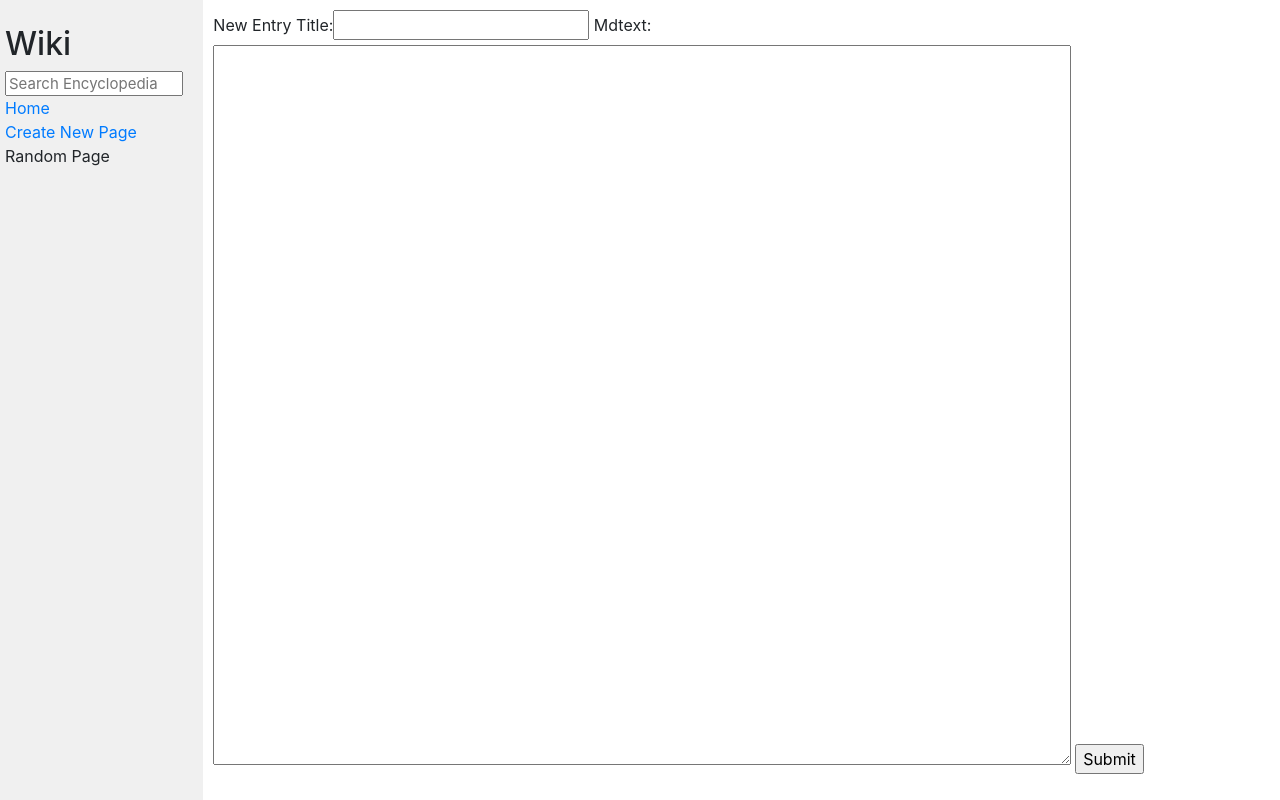
After one commit to terrygouhin/Wiki, a Django app: page /encyclopedia/newentry in a window 1280 px wide. The commit adds this page. Run offline with Django 3.2, Linux system fonts and the light colour scheme; some libraries are stand-ins or nearby versions.

Commit message:
Added code to add a new entry
added code to add new entries - need to make the NewEntry screen prettier - also have issue with encyclopedia namespace being defined twice (possibly related to two lines in the Wiki/urls.py file)

```diff
--- /dev/null
+++ b/encyclopedia/templates/encyclopedia/NewEntry.html
@@ -0,0 +1,14 @@
+{% extends "encyclopedia/layout.html" %}
+
+{% block title %}
+    New Entry
+{% endblock %}
+
+{% block body %}
+	<form action = "{% url 'encyclopedia:newentry' %}" method="post">
+		{% csrf_token %}
+		{{ form }}
+		<input type="submit">
+	</form>
+
+{% endblock %}
--- a/encyclopedia/templates/encyclopedia/entry.html
+++ b/encyclopedia/templates/encyclopedia/entry.html
@@ -1,9 +1,11 @@
 {% extends "encyclopedia/layout.html" %}
 
 {% block title %}
-    {{entry|safe}}
+    {{title|safe}}
 {% endblock %}
 
 {% block body %}
 	{{html|safe}}
+	<p>
+	<a href="{% url 'encyclopedia:index' %}"> Back to TOC </a>
 {% endblock %}
--- a/encyclopedia/templates/encyclopedia/index.html
+++ b/encyclopedia/templates/encyclopedia/index.html
@@ -9,7 +9,7 @@
 
     <ul>
         {% for entry in entries %}
-            <li><a href="{% url 'entry' entry=entry %}" >{{ entry }}</a></li>
+            <li><a href="{% url 'encyclopedia:entry' entry=entry %}">{{ entry }}</a></li>
         {% endfor %}
     </ul>
 
--- a/encyclopedia/templates/encyclopedia/layout.html
+++ b/encyclopedia/templates/encyclopedia/layout.html
@@ -12,14 +12,14 @@
         <div class="row">
             <div class="sidebar col-lg-2 col-md-3">
                 <h2>Wiki</h2>
-                <form>
+                <form action="" method="get">
                     <input class="search" type="text" name="q" placeholder="Search Encyclopedia">
                 </form>
                 <div>
-                    <a href="{% url 'index' %}">Home</a>
+                    <a href="{% url 'encyclopedia:index' %}">Home</a>
                 </div>
                 <div>
-                    Create New Page
+                    <a href="{% url 'encyclopedia:newentry' %}">Create New Page</a>
                 </div>
                 <div>
                     Random Page
--- a/encyclopedia/urls.py
+++ b/encyclopedia/urls.py
@@ -2,7 +2,9 @@ from django.urls import path
 
 from . import views
 
+app_name = 'encyclopedia'
 urlpatterns = [
     path("", views.index, name="index"),
-    path("<str:entry>", views.GetEntry, name="entry")
+    path("newentry", views.newentry, name = "newentry"),
+    path("<str:entry>", views.GetEntry, name = "entry")
  ]
--- a/encyclopedia/views.py
+++ b/encyclopedia/views.py
@@ -1,9 +1,13 @@
-from django.http import HttpResponse
+from django import forms
 from django.shortcuts import render
 from markdown2 import markdown, markdown_path
+from django.core.files import File
 
 from . import util
 
+class NewEntryForm(forms.Form):
+    title =  forms.CharField(label="New Entry Title")
+    mdText = forms.CharField(widget=forms.Textarea(attrs={'id':'mdText', 'name':'mdText', 'rows':'5', 'cols':'25'}))
 
 def index(request):
     return render(request, "encyclopedia/index.html", {
@@ -18,3 +22,22 @@ def GetEntry(request, entry):
     else:
         html = markdown(text)
         return render(request, "encyclopedia/entry.html", {"html": html, "entry": entry})
+
+def newentry(request):
+    if request.method=="POST":
+        form = NewEntryForm(request.POST)
+        if form.is_valid():
+            NewEntry = form.cleaned_data["mdText"]
+            title = form.cleaned_data["title"]
+            filename='entries/'+title+'.md'
+            f = open(filename, 'w+')
+            f.write(NewEntry)
+            f.close()
+        else:
+            return render(request, "encyclopedia/NewEntry.html", {
+                "form":form
+            })
+
+    return render(request, "encyclopedia/NewEntry.html", {
+        "form": NewEntryForm()
+    })
--- a/wiki/settings.py
+++ b/wiki/settings.py
@@ -37,7 +37,7 @@ INSTALLED_APPS = [
     'django.contrib.contenttypes',
     'django.contrib.sessions',
     'django.contrib.messages',
-    'django.contrib.staticfiles',
+    'django.contrib.staticfiles'
 ]
 
 MIDDLEWARE = [
--- a/wiki/urls.py
+++ b/wiki/urls.py
@@ -18,5 +18,6 @@ from django.urls import include, path
 
 urlpatterns = [
     path('admin/', admin.site.urls),
+    path('encyclopedia/', include("encyclopedia.urls")),
     path('', include("encyclopedia.urls"))
 ]
```
Also changed, not shown: entries/Entry2.md (added, +5 -0 lines), entries/filename.md (added, +5 -0 lines), filename.md (added, +5 -0 lines).
